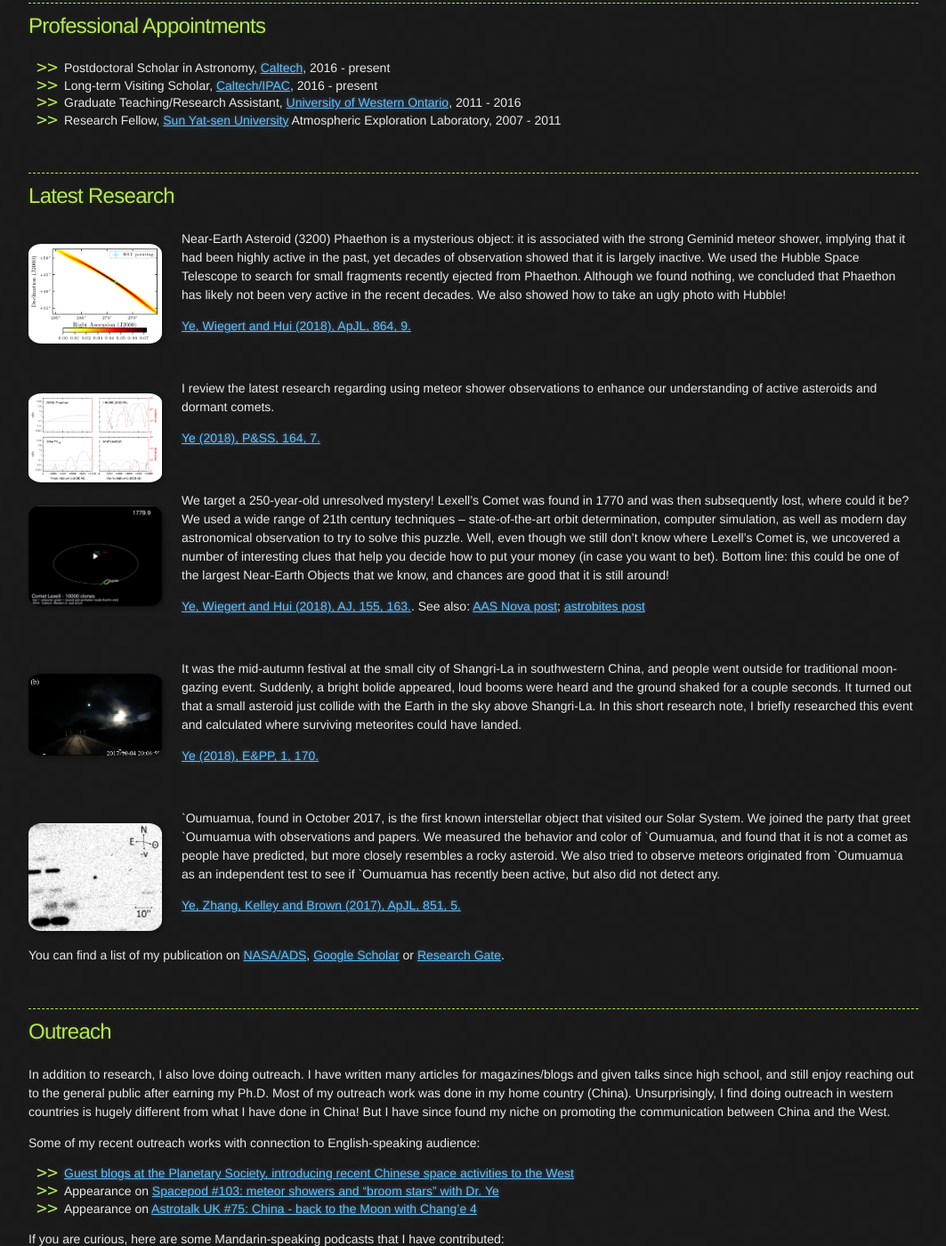
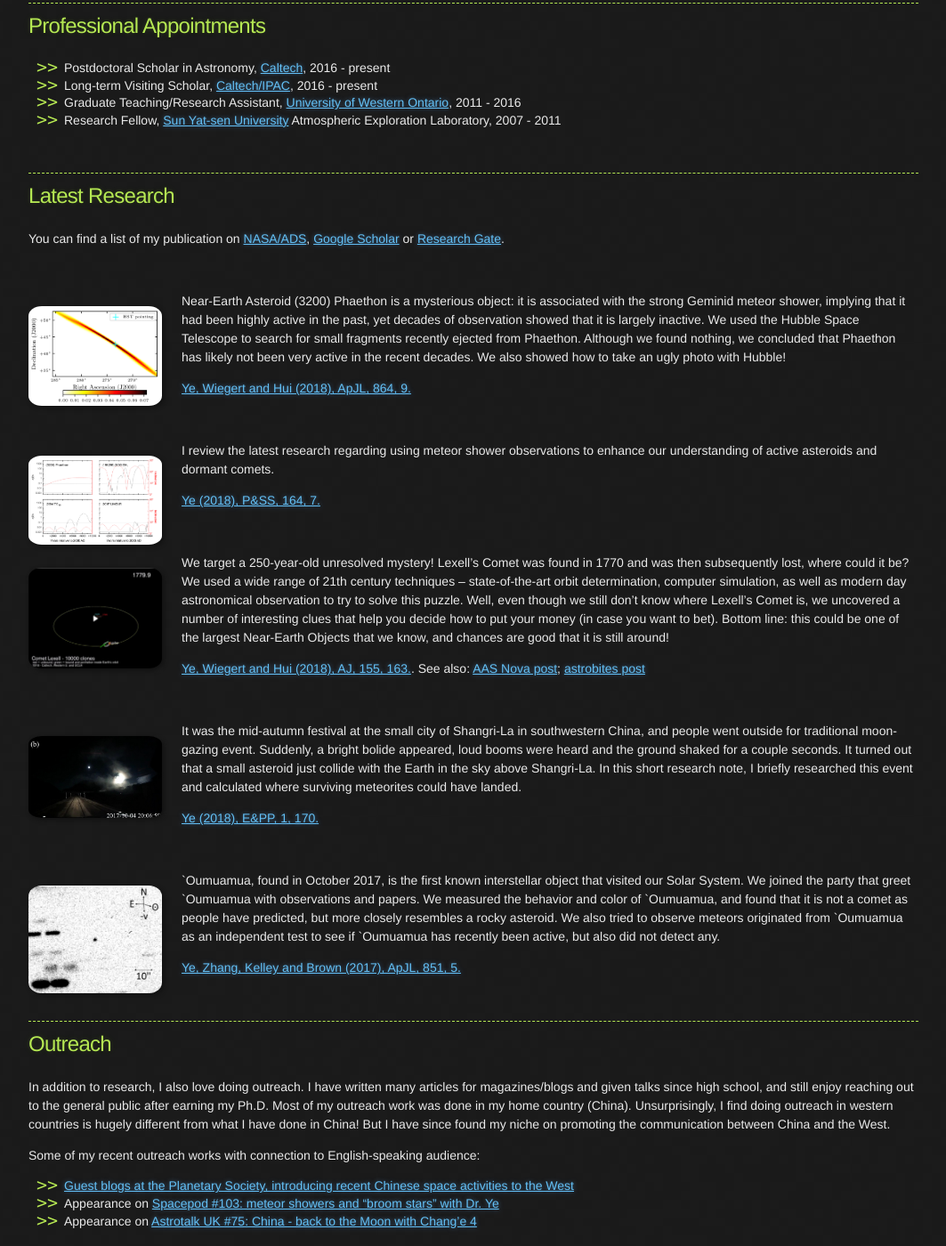
Before and after one commit to Yeqzids/Yeqzids.GitHub.io, a Jekyll site: the page built from index.md, in a window 1280 px wide and 1400 px high, scrolled down 679 px. Shown: the whole window at 89% size, without its empty margins (108-1171 px from the left). Built offline with Jekyll 4.4.1, drawn with Linux system fonts in a browser that asks for light colours; nearby versions of some CDN libraries; some of the changed lines change nothing that is shown.

Commit message:
Update index.md

```diff
--- a/index.md
+++ b/index.md
@@ -40,6 +40,10 @@ Outside my working hours, I enjoy going out for (non-for-work) stargazing. I als
 
 ## Latest Research
 
+You can find a list of my publication on [NASA/ADS](http://adsabs.harvard.edu/cgi-bin/nph-abs_connect?library&libname=Ye%27s+Refereed+Publication&libid=57e6ba2680), [Google Scholar](https://scholar.google.com/citations?user=F-w70dYAAAAJ&hl=en) or [Research Gate](https://www.researchgate.net/profile/Quan_Zhi_Ye).
+
+<br>
+
 <img style="float: left;" src="imgs/gem-hst.png" width="150">
 
 Near-Earth Asteroid (3200) Phaethon is a mysterious object: it is associated with the strong Geminid meteor shower, implying that it had been highly active in the past, yet decades of observation showed that it is largely inactive. We used the Hubble Space Telescope to search for small fragments recently ejected from Phaethon. Although we found nothing, we concluded that Phaethon has likely not been very active in the recent decades. We also showed how to take an ugly photo with Hubble!
@@ -78,8 +82,6 @@ It was the mid-autumn festival at the small city of Shangri-La in southwestern C
 
 [Ye, Zhang, Kelley and Brown (2017), ApJL, 851, 5.](http://iopscience.iop.org/article/10.3847/2041-8213/aa9a34/meta)
 
-<br>You can find a list of my publication on [NASA/ADS](http://adsabs.harvard.edu/cgi-bin/nph-abs_connect?library&libname=Ye%27s+Refereed+Publication&libid=57e6ba2680), [Google Scholar](https://scholar.google.com/citations?user=F-w70dYAAAAJ&hl=en) or [Research Gate](https://www.researchgate.net/profile/Quan_Zhi_Ye).
-
 <br>
 * * *
 
```
